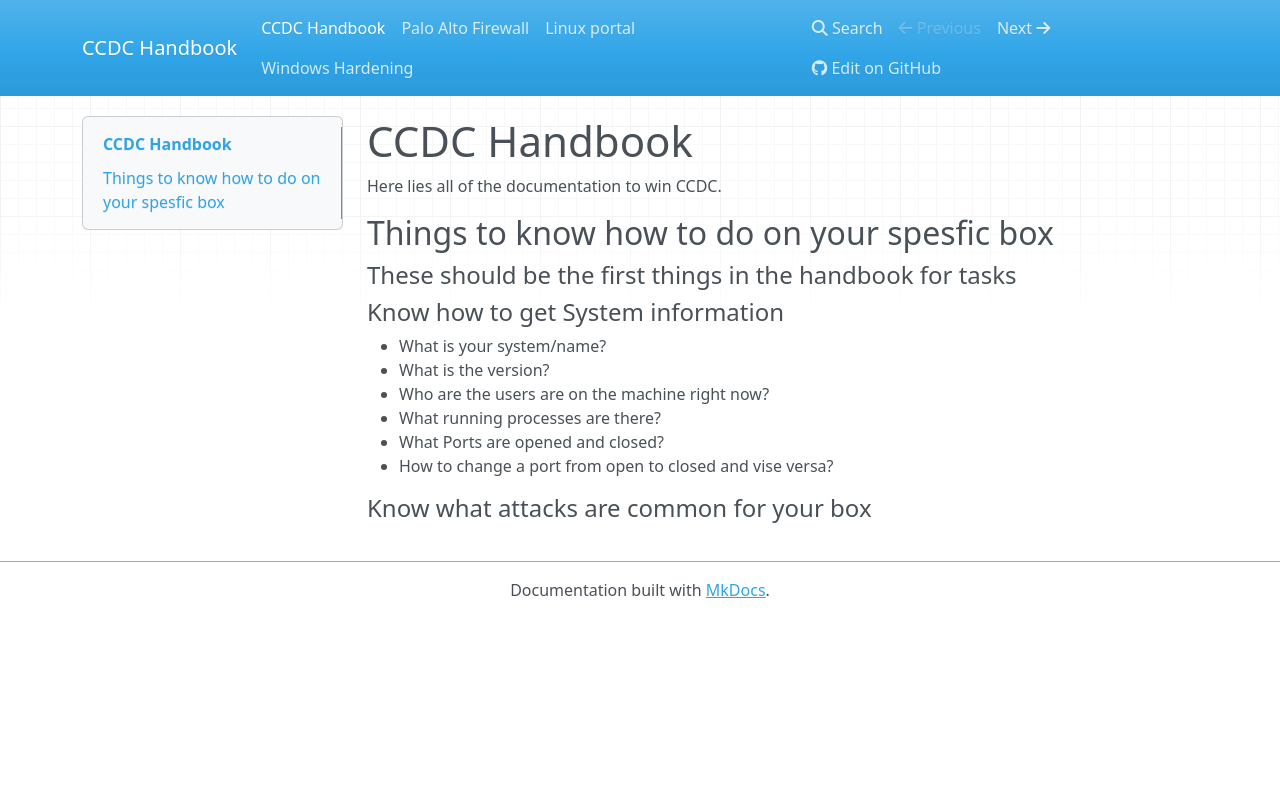
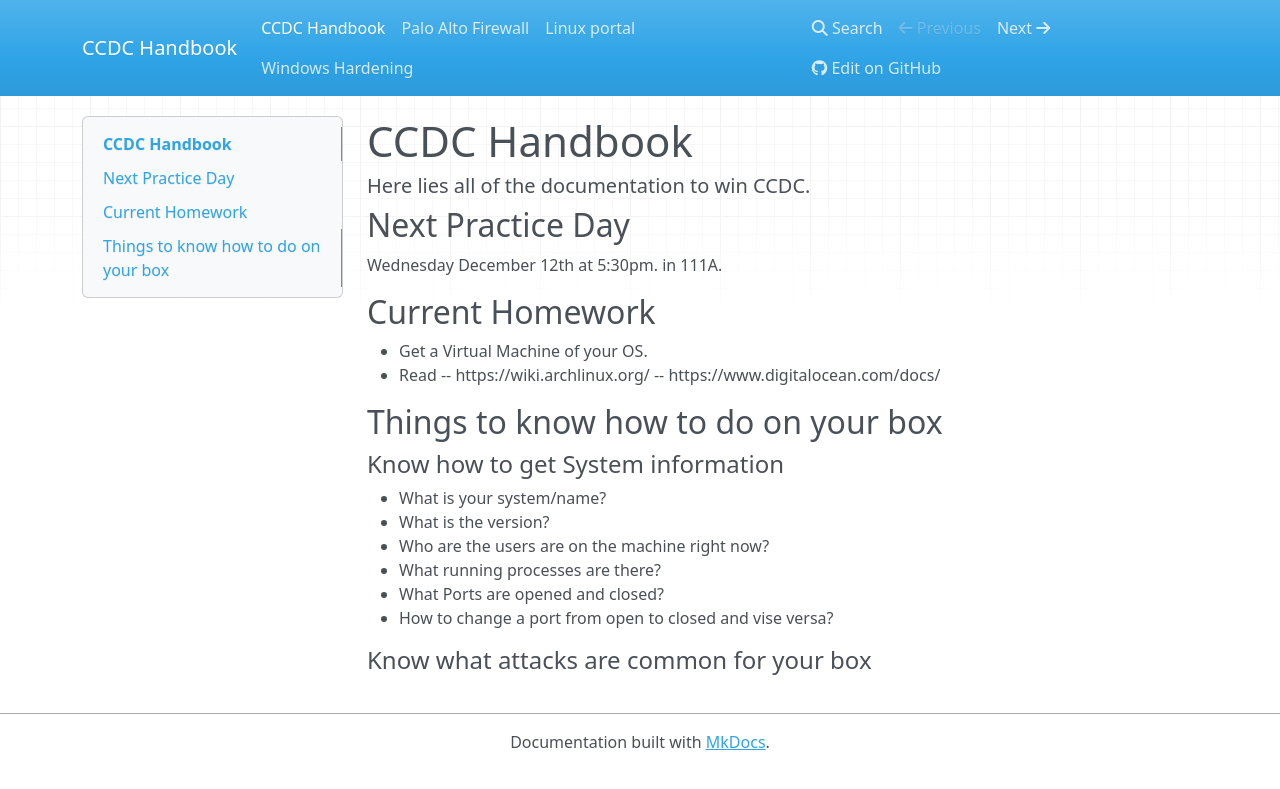
Before and after one commit to ius-csg/ccdc-handbook, an MkDocs documentation site: the page built from docs/index.md, in a window 1280 px wide. Shown: the top 789 px of the page. Built offline with MkDocs 1.6.1, drawn with Linux system fonts in a browser that asks for light colours; nearby versions of some CDN libraries.

Commit message:
Update index.md

```diff
--- a/docs/index.md
+++ b/docs/index.md
@@ -1,10 +1,18 @@
 # CCDC Handbook
 
-Here lies all of the documentation to win CCDC.
+##### Here lies all of the documentation to win CCDC.
 
-## Things to know how to do on your spesfic box
+## Next Practice Day
 
-#### These should be the first things in the handbook for tasks
+Wednesday December 12th at 5:30pm. in 111A.
+
+## Current Homework
+
+- Get a Virtual Machine of your OS.
+- Read -- https://wiki.archlinux.org/
+       -- https://www.digitalocean.com/docs/
+
+## Things to know how to do on your box
 
 #### Know how to get System information
 - What is your system/name?
```
